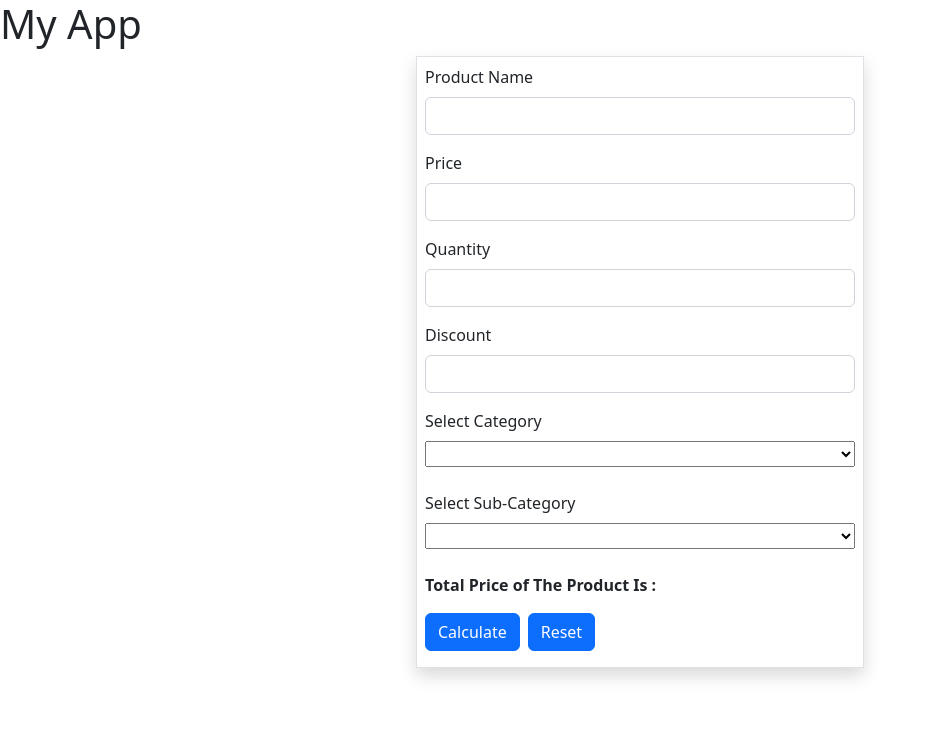
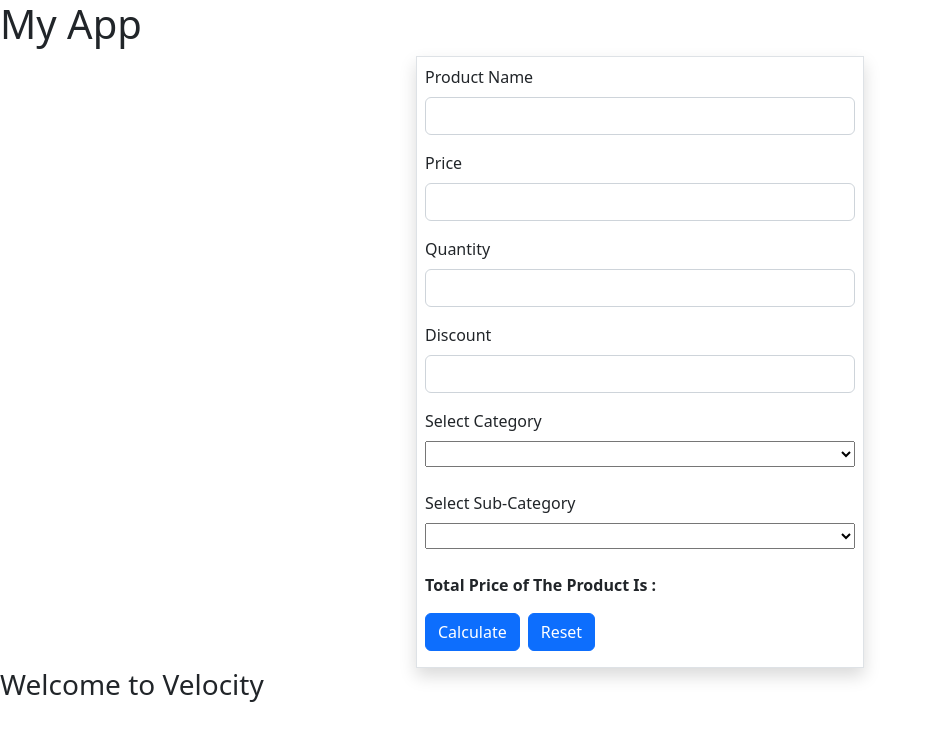
Before and after one commit to AmolAngular2/angular-demo, an Angular app: page / in a window 1280 px wide. Shown: the top 740 px of the page, without its empty margins (0-931 px from the left). Built offline with nearby package versions, Linux system fonts and the light colour scheme.

Commit message:
new messaged added

```diff
--- a/src/app/app.component.html
+++ b/src/app/app.component.html
@@ -12,3 +12,5 @@
 <!-- <app-directive-practice></app-directive-practice> -->
 
 <!-- <app-product-list></app-product-list> -->
+
+<h3>{{message}}</h3>
--- a/src/app/app.component.ts
+++ b/src/app/app.component.ts
@@ -6,7 +6,11 @@ import { Component } from '@angular/core';
   styleUrls: ['./app.component.css']
 })
 export class AppComponent {
-  title = 'my-app';
+  title = 'my-crud-app';
+
+  message:string="Welcome to Velocity";
+
+
 
 
 }
```
